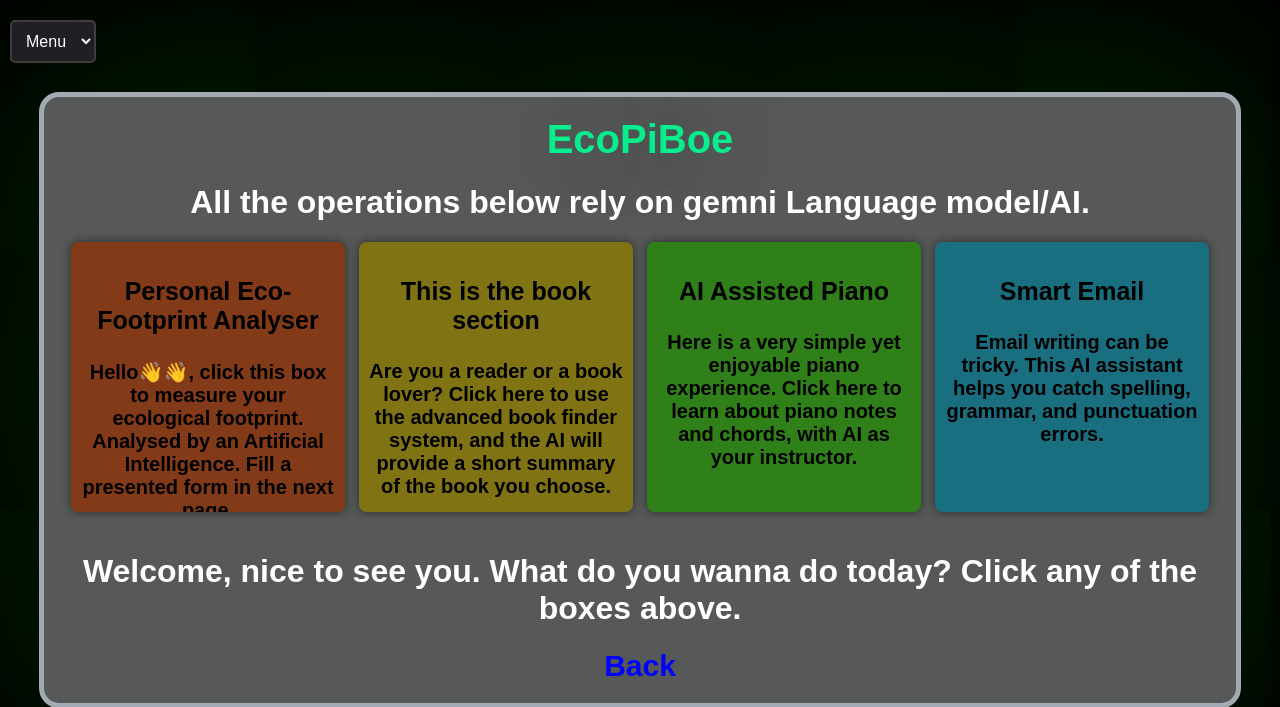
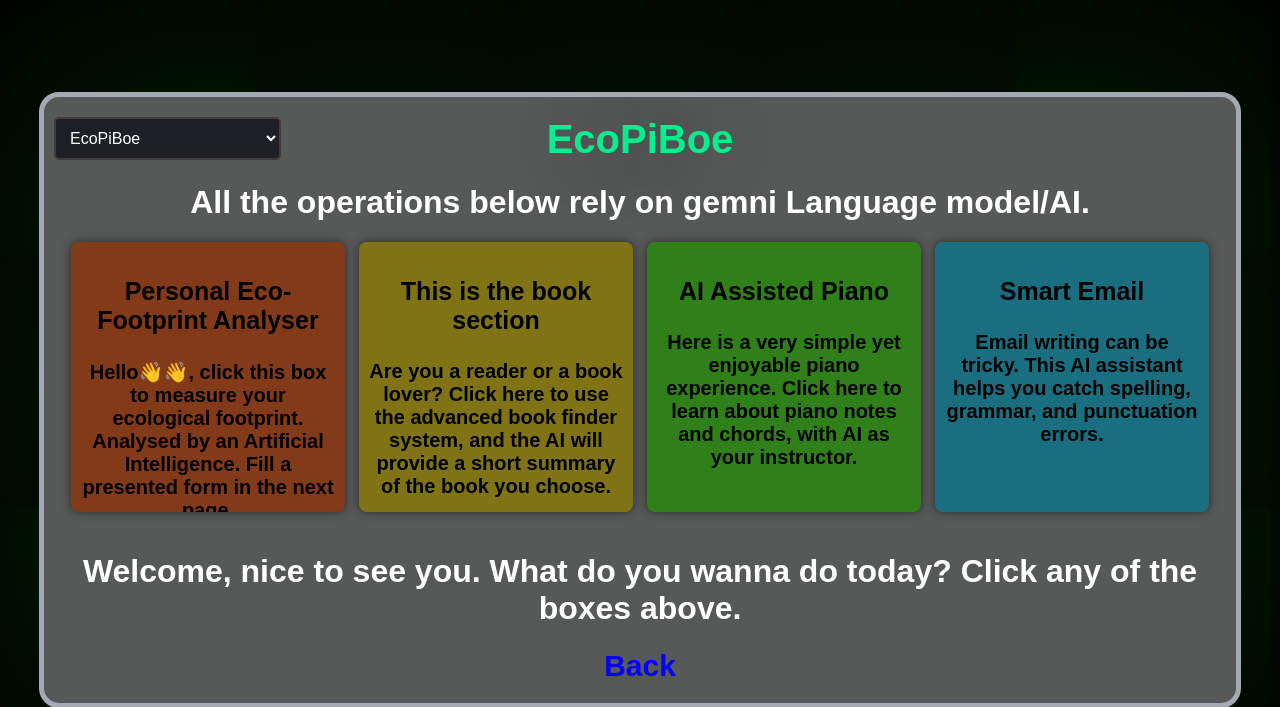
Before and after one commit to felixmokayabeatz/ecopiboe, a Django app: page /menu_f/ in a window 1280 px wide. Shown: the top 707 px of the page. Run offline with Django 5.2, Linux system fonts and the light colour scheme; the visitor is signed in with stand-in values (Sample User, id 1); parts of the project's set-up code (start-up, migrations or seed data) failed here and were passed over.

Commit message:
Fixed the dropdown menu in the menu page

```diff
--- a/beats_f/users/templates/menu_f.html
+++ b/beats_f/users/templates/menu_f.html
@@ -28,6 +28,7 @@
             text-align: center;
             border: 5px solid #a4aab3;
             overflow-y: auto;
+            position: relative; /* Ensure relative positioning */
         }
         .main-container:hover {
             box-shadow: 0 0 1000px rgba(0, 0, 90, 0.5);
@@ -105,7 +106,7 @@
             text-decoration: none;
             color: blue;
         }
-        .ecopiboe{
+        .ecopiboe {
             font-size: 40px;
             color: #05ed8c;
             text-align: center;
@@ -113,11 +114,12 @@
             text-shadow: 0 0 100px rgba(0, 10, 100, 0.4);
         }
 
+        /* Dropdown Styling */
         .dropdown {
             position: absolute;
             left: 10px;
             top: 20px;
-            z-index: 1;
+            z-index: 2; /* Ensure dropdown is above other content */
         }
 
         .dropdown select {
@@ -132,55 +134,63 @@
 </head>
 <body>
 
-    <div class="dropdown">
-        <select id="menu">
-            <option value="" selected hidden>Menu</option>
-            <option value="menu_f">Menu</option>
-            <option value="about">About</option>
-        </select>
-    </div>
-
     <div class="main-container">
         <b class="ecopiboe">EcoPiBoe</b>
         <h1>All the operations below rely on gemni Language model/AI.</h1>
+
+        <!-- Dropdown Menu -->
+        <div class="dropdown">
+            <select id="menu">
+                <option value="" selected hidden>EcoPiBoe</option>
+                <option value="eco-footprint-assessment">Eco-Footprint AI Analyser</option>
+                <option value="piano">Piano AI</option>
+                <option value="book_reccomender">Book Recommendor</option>
+                <option value="send-email">AI SMart Email</option>
+                <option value="about">About</option>
+            </select>
+        </div>
+
         <div class="sub-container">
-            <div class="box box-1"><p style="font-size:25px;">Personal Eco-Footprint Analyser</p>
+            <div class="box box-1">
+                <p style="font-size: 25px;">Personal Eco-Footprint Analyser</p>
                 <a href="/eco-footprint-assessment/" style="text-decoration: none; color: inherit;">
-
                     <p>Hello👋👋, click this box to measure your ecological footprint. Analysed by an Artificial Intelligence. Fill a presented form in the next page.</p>
                 </a>
             </div>
-            <div class="box box-2"><p style="font-size:25px;">This is the book section</p>
+            <div class="box box-2">
+                <p style="font-size: 25px;">This is the book section</p>
                 <a href="/recommend_books/" style="text-decoration: none; color: inherit;">
-
                     <p>Are you a reader or a book lover? Click here to use the advanced book finder system, and the AI will provide a short summary of the book you choose.</p>
                 </a>
             </div>
-            <div class="box box-3"><p style="font-size:25px;">AI Assisted Piano</p>
+            <div class="box box-3">
+                <p style="font-size: 25px;">AI Assisted Piano</p>
                 <a href="/piano/" style="text-decoration: none; color: inherit;">
-
                     <p>Here is a very simple yet enjoyable piano experience. Click here to learn about piano notes and chords, with AI as your instructor.</p>
                 </a>
             </div>
-            <div class="box box-4"><p style="font-size:25px;">Smart Email</p>
+            <div class="box box-4">
+                <p style="font-size: 25px;">Smart Email</p>
                 <a href="/send-email/" style="text-decoration: none; color: inherit;">
-
                     <p>Email writing can be tricky. This AI assistant helps you catch spelling, grammar, and punctuation errors.</p>
                 </a>
             </div>
         </div>
+
         <h1>Welcome, nice to see you. What do you wanna do today? Click any of the boxes above.</h1>
         <div class="footer">
             <a href="/login/">Back</a>
         </div>
     </div>
 
-
     <script>
         document.getElementById('menu').addEventListener('change', function() {
             const urlMap = {
-                'menu_f': '/menu_f/',
-                'about': '/about_ecopboe/',
+                'eco-footprint-assessment': '/eco-footprint-assessment/',
+                'recommend_books': '/recommend_books/',
+                'piano': '/piano/',
+                'send-email': '/send-email/',
+                'about': '/about_ecopiboe/',
             };
 
             const selectedValue = this.value;
```
